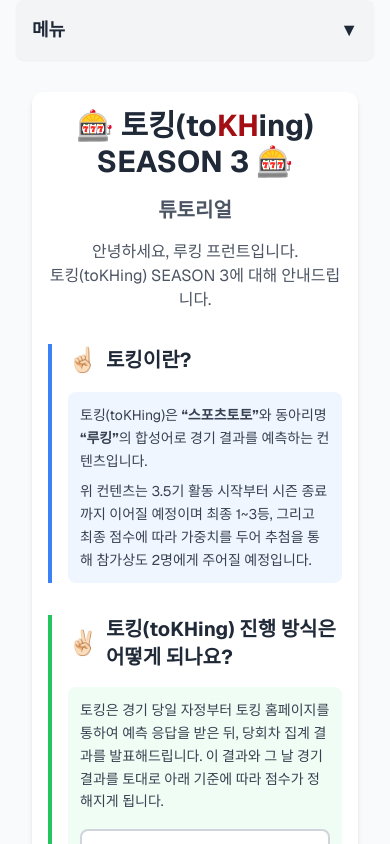
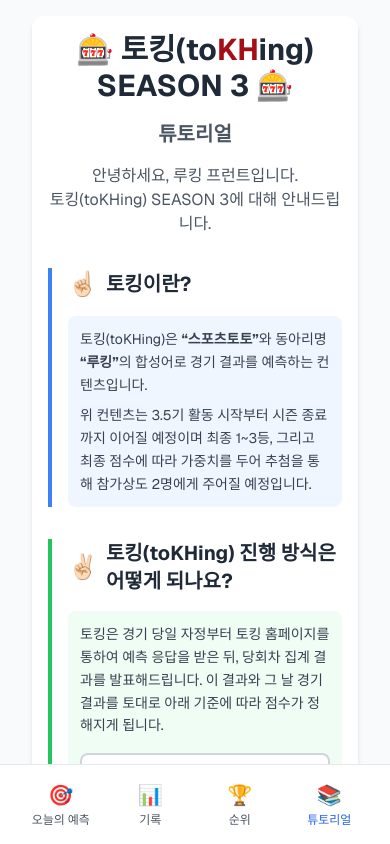
Before and after one commit to vkehfdl1/tokhing, a Next.js app: page /tutorial in a window 390 px wide. Shown: the top 844 px of the page. Built offline with nearby package versions, Linux system fonts and the light colour scheme.

Commit message:
Use bottom navigation bar in mobile

```diff
--- a/app/layout.tsx
+++ b/app/layout.tsx
@@ -45,7 +45,7 @@
           enableSystem
           disableTransitionOnChange
         >
-          <main className="min-h-screen flex flex-col items-center px-4 sm:px-6 lg:px-8">
+          <main className="min-h-screen flex flex-col items-center px-4 sm:px-6 lg:px-8 pb-20 sm:pb-0">
             <Navigation />
             <div className="w-full max-w-4xl mx-auto">{children}</div>
           </main>
--- a/components/navigation.tsx
+++ b/components/navigation.tsx
@@ -2,58 +2,43 @@
 
 import Link from "next/link";
 import { usePathname } from "next/navigation";
-import { useState } from "react";
 import { useIsMobile } from "@/lib/hooks/useResponsive";
 
 export default function Navigation() {
   const pathname = usePathname();
   const isMobile = useIsMobile();
-  const [isMenuOpen, setIsMenuOpen] = useState(false);
 
-  const links = [
-    { href: "/", label: "오늘의 예측" },
-    { href: "/history", label: "기록" },
-    { href: "/leaderboard", label: "순위" },
-    { href: "/tutorial", label: "튜토리얼" },
-    { href: "/admin", label: "프런트" },
+  const allLinks = [
+    { href: "/", label: "오늘의 예측", icon: "🎯" },
+    { href: "/history", label: "기록", icon: "📊" },
+    { href: "/leaderboard", label: "순위", icon: "🏆" },
+    { href: "/tutorial", label: "튜토리얼", icon: "📚" },
+    { href: "/admin", label: "프런트", icon: "⚙️" },
   ];
+
+  // Filter out admin link for mobile bottom navigation
+  const mobileLinks = allLinks.filter((link) => link.href !== "/admin");
 
   if (isMobile) {
     return (
-      <nav className="bg-gray-100 p-4 mb-4 rounded-lg shadow-sm w-full max-w-sm mx-auto">
-        <button
-          onClick={() => setIsMenuOpen(!isMenuOpen)}
-          className="w-full flex justify-between items-center text-lg font-semibold text-gray-800"
-        >
-          <span>메뉴</span>
-          <span
-            className={`transform transition-transform ${
-              isMenuOpen ? "rotate-180" : ""
+      <nav className="fixed bottom-0 left-0 right-0 bg-white border-t border-gray-200 px-4 py-2 z-50">
+        <ul className="flex justify-around items-center">
+          {mobileLinks.map((link) => (
+            <li key={link.href} className="flex-1">
+              <Link
+                href={link.href}
+                className={`flex flex-col items-center py-2 px-1 transition-colors ${
+                  pathname === link.href ? "text-blue-600" : "text-gray-600"
                 }`}
               >
-            ▼
+                <span className="text-xl mb-1">{link.icon}</span>
+                <span className="text-xs font-medium leading-tight text-center">
+                  {link.label}
                 </span>
-        </button>
-
-        {isMenuOpen && (
-          <ul className="mt-4 space-y-2">
-            {links.map((link) => (
-              <li key={link.href}>
-                <Link
-                  href={link.href}
-                  onClick={() => setIsMenuOpen(false)}
-                  className={`block text-center py-2 px-4 rounded-md transition-colors ${
-                    pathname === link.href
-                      ? "bg-blue-600 text-white"
-                      : "text-gray-600 hover:bg-blue-100 hover:text-blue-600"
-                  }`}
-                >
-                  {link.label}
               </Link>
             </li>
           ))}
         </ul>
-        )}
       </nav>
     );
   }
@@ -61,7 +46,7 @@
   return (
     <nav className="bg-gray-100 p-4 mb-8 rounded-lg shadow-sm">
       <ul className="flex justify-center gap-8">
-        {links.map((link) => (
+        {allLinks.map((link) => (
           <li key={link.href}>
             <Link
               href={link.href}
```
Lines whose indentation alone changed are shown as unchanged.
